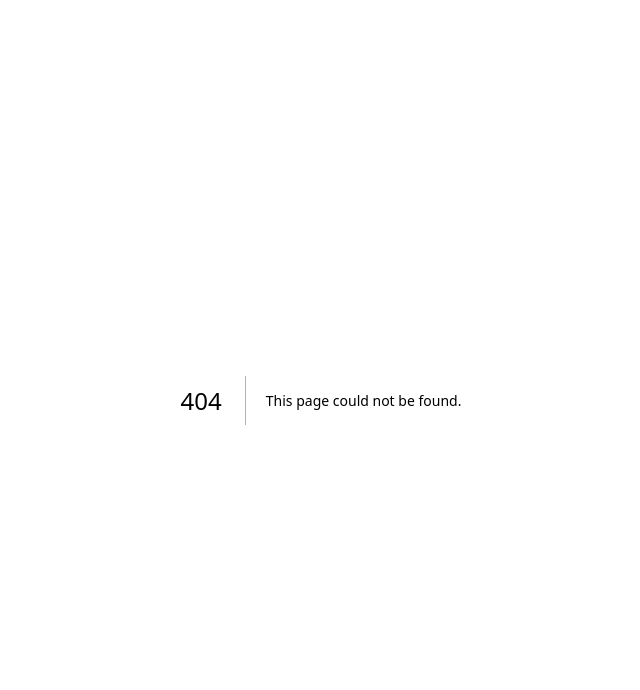
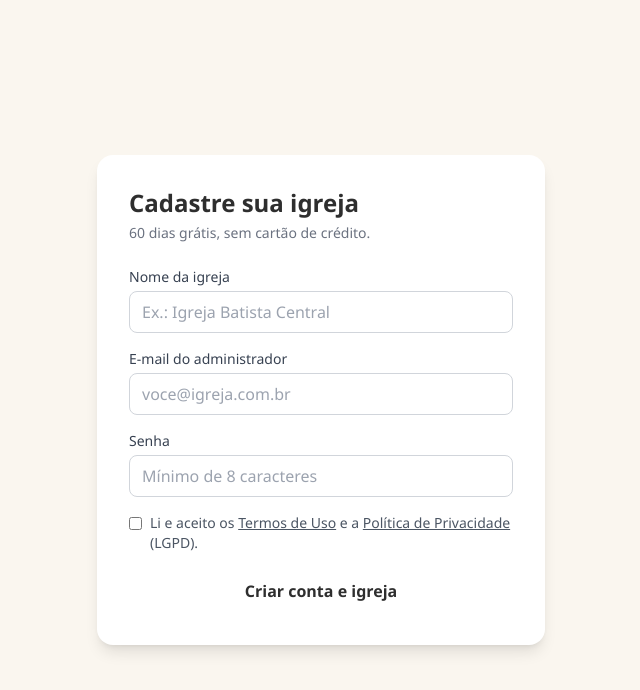
Before and after one commit to Jorgevan-SAJ/berit, a Next.js app: page /igrejas/nova in a window 1280 px wide. Before the commit this address had no page. Shown: the top 690 px of the page, without its empty margins (319-959 px from the left). Built offline with nearby package versions, Linux system fonts and the light colour scheme.

Commit message:
Create page.js

```diff
--- /dev/null
+++ b/app/igrejas/nova/page.js
@@ -0,0 +1,141 @@
+'use client'
+
+import { useState } from 'react'
+import { supabase } from '../../lib/supabaseClient'
+
+export default function NovaIgreja() {
+  const [form, setForm] = useState({ nome: '', email: '', senha: '', termos: false })
+  const [erro, setErro] = useState('')
+  const [carregando, setCarregando] = useState(false)
+  const [enviado, setEnviado] = useState(false)
+
+  async function handleSubmit(e) {
+    e.preventDefault()
+    setErro('')
+
+    if (!form.termos) {
+      setErro('Você precisa aceitar os Termos de Uso e a Política de Privacidade para continuar.')
+      return
+    }
+
+    setCarregando(true)
+
+    const { data, error } = await supabase.auth.signUp({
+      email: form.email,
+      password: form.senha,
+      options: {
+        emailRedirectTo: `${window.location.origin}/login`,
+        data: { nome_igreja: form.nome },
+      },
+    })
+
+    if (error || !data.user) {
+      setErro(error?.message || 'Não foi possível criar a conta. Verifique os dados e tente novamente.')
+      setCarregando(false)
+      return
+    }
+
+    const { error: rpcError } = await supabase.rpc('criar_igreja', {
+      p_nome: form.nome,
+      p_email: form.email,
+      p_user_id: data.user.id,
+      p_termos_aceitos: form.termos,
+    })
+
+    if (rpcError) {
+      setErro('Conta criada, mas o ambiente da igreja não pôde ser provisionado. Entre em contato pelo Fale conosco.')
+      setCarregando(false)
+      return
+    }
+
+    setEnviado(true)
+  }
+
+  if (enviado) {
+    return (
+      <div className="min-h-screen flex items-center justify-center px-4">
+        <div className="w-full max-w-md bg-white rounded-2xl shadow-lg p-8 text-center">
+          <h1 className="text-2xl font-bold mb-2">Quase lá!</h1>
+          <p className="text-gray-600 mb-4">
+            Enviamos um link de confirmação para <strong>{form.email}</strong>.
+            Clique no link para ativar sua conta e acessar o Berit.
+          </p>
+          <p className="text-sm text-gray-500">
+            Não recebeu? Verifique a caixa de spam ou tente novamente em alguns minutos.
+          </p>
+        </div>
+      </div>
+    )
+  }
+
+  return (
+    <div className="min-h-screen flex items-center justify-center px-4">
+      <div className="w-full max-w-md bg-white rounded-2xl shadow-lg p-8">
+        <h1 className="text-2xl font-bold mb-1">Cadastre sua igreja</h1>
+        <p className="text-gray-500 text-sm mb-6">60 dias grátis, sem cartão de crédito.</p>
+
+        <form onSubmit={handleSubmit} className="space-y-4">
+          <div>
+            <label className="block text-sm font-medium text-gray-700 mb-1">Nome da igreja</label>
+            <input
+              type="text"
+              required
+              value={form.nome}
+              onChange={(e) => setForm({ ...form, nome: e.target.value })}
+              className="w-full border border-gray-300 rounded-lg px-3 py-2 focus:outline-none focus:ring-2"
+              placeholder="Ex.: Igreja Batista Central"
+            />
+          </div>
+
+          <div>
+            <label className="block text-sm font-medium text-gray-700 mb-1">E-mail do administrador</label>
+            <input
+              type="email"
+              required
+              value={form.email}
+              onChange={(e) => setForm({ ...form, email: e.target.value })}
+              className="w-full border border-gray-300 rounded-lg px-3 py-2 focus:outline-none focus:ring-2"
+              placeholder="voce@igreja.com.br"
+            />
+          </div>
+
+          <div>
+            <label className="block text-sm font-medium text-gray-700 mb-1">Senha</label>
+            <input
+              type="password"
+              required
+              minLength={8}
+              value={form.senha}
+              onChange={(e) => setForm({ ...form, senha: e.target.value })}
+              className="w-full border border-gray-300 rounded-lg px-3 py-2 focus:outline-none focus:ring-2"
+              placeholder="Mínimo de 8 caracteres"
+            />
+          </div>
+
+          <label className="flex items-start gap-2 text-sm text-gray-600">
+            <input
+              type="checkbox"
+              checked={form.termos}
+              onChange={(e) => setForm({ ...form, termos: e.target.checked })}
+              className="mt-1"
+            />
+            <span>
+              Li e aceito os <a href="/termos" className="underline">Termos de Uso</a> e a{' '}
+              <a href="/privacidade" className="underline">Política de Privacidade</a> (LGPD).
+            </span>
+          </label>
+
+          {erro && <p className="text-red-600 text-sm">{erro}</p>}
+
+          <button
+            type="submit"
+            disabled={carregando}
+            className="w-full font-semibold rounded-lg py-2.5 disabled:opacity-50"
+          >
+            {carregando ? 'Criando conta...' : 'Criar conta e igreja'}
+          </button>
+        </form>
+      </div>
+    </div>
+  )
+}
```
